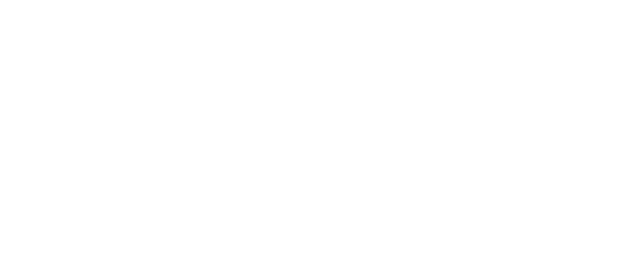
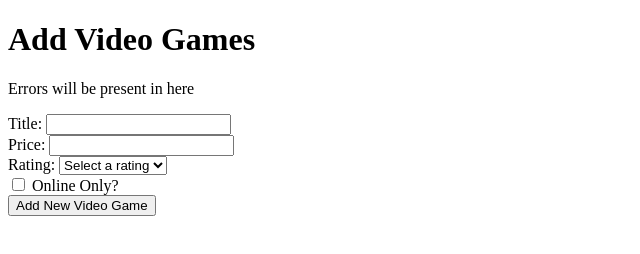
Before and after one commit to MattColaProgrammer93/FormProducts, a plain HTML site: page index.html in a window 1280 px wide. Shown: the whole page, without its empty margins (0-640 px from the left). Drawn offline with Linux system fonts and the light colour scheme.

Commit message:
Created the basic add form

```diff
--- a/index.html
+++ b/index.html
@@ -7,6 +7,35 @@
 	<title>Products Form</title>
 </head>
 <body>
+	<h1>Add Video Games</h1>
+    <div id ="valdiation-summary">
+        <p>Errors will be present in here</p>
+    </div>
 
+    <form>
+        <label for="title">Title: </label>
+        <input id="title" type="text">
+        <br>
+
+        <label for="price">Price: </label>
+        <input id="price" type="text">
+        <br>
+
+        <label for="rating">Rating: </label>
+        <select id="rating">
+            <option>Select a rating</option>
+            <option>E</option>
+            <option>T</option>
+            <option>M</option>
+        </select>
+        <br>
+
+        <input type="checkbox" id="online">
+        <label for="online">Online Only?</label>
+        <br>
+
+        <input type="button" value="Add New Video Game">
+
+    </form>
 </body>
 </html>
```
